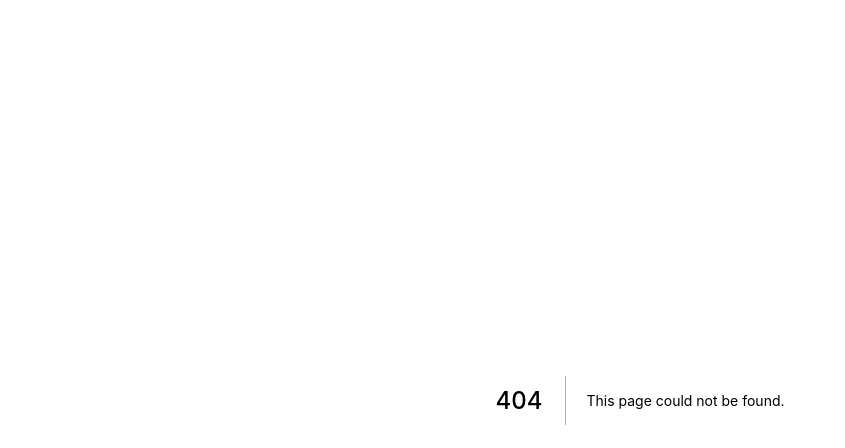
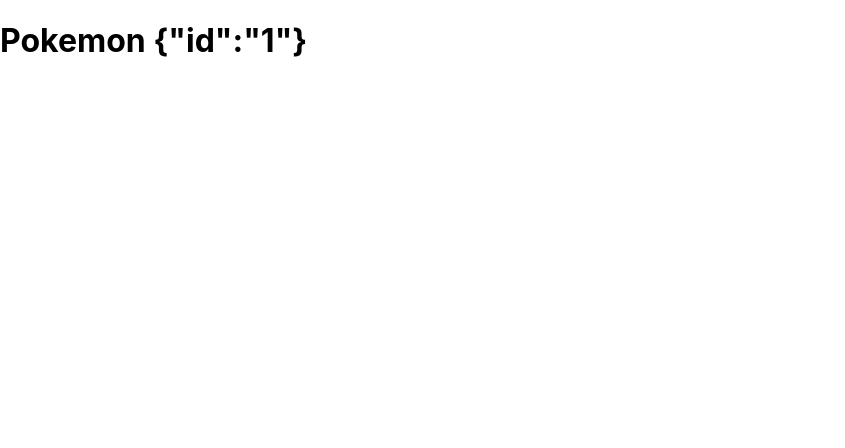
Before and after one commit to pradow/pokefetch, a Next.js app: page /pokemon/1 in a window 1280 px wide. Before the commit this address had no page. Shown: the top 448 px of the page, without its empty margins (0-845 px from the left). Built offline with nearby package versions, Linux system fonts and the light colour scheme.

Commit message:
set up pokemon folder to set individual pokemon page url

```diff
--- /dev/null
+++ b/pages/pokemon/[id].js
@@ -0,0 +1,8 @@
+import { useRouter } from "next/router";
+
+function Pokemon() {
+  const router = useRouter();
+  return <h1>Pokemon {JSON.stringify(router.query)}</h1>;
+}
+
+export default Pokemon;
```
